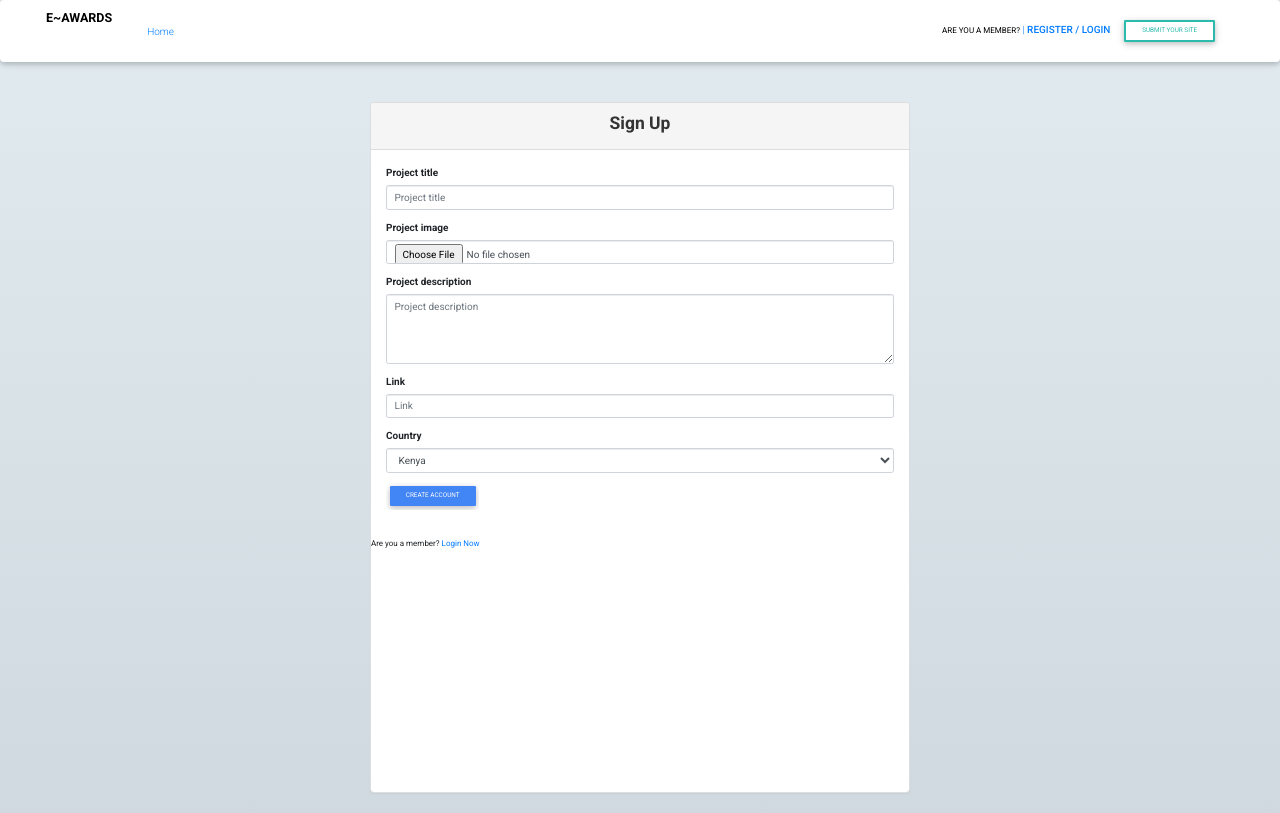
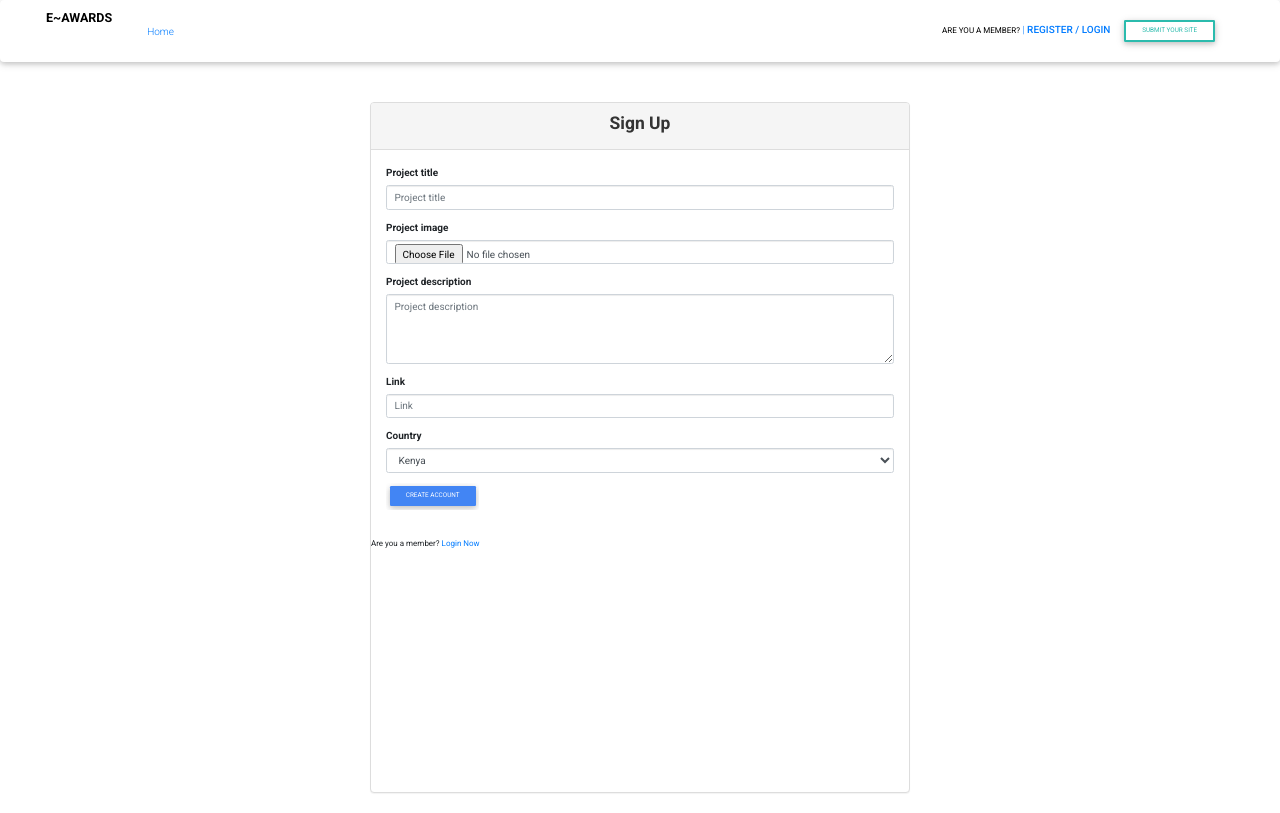
Before and after one commit to jusinam/Ev-Awards, a Django app: template templates/registration/registration_form.html in a window 1280 px wide. Run offline with Django 3.2, Linux system fonts and the light colour scheme; the template is opened without the code that fills it: values that come from a table or form of the project are taken from there, others are empty; some libraries are stand-ins or nearby versions.

Commit message:
modify body class

```diff
--- a/templates/registration/base.html
+++ b/templates/registration/base.html
@@ -39,7 +39,7 @@
 
 </head>
 
-<body class="heavy-rain-gradient ">
+<body  >
   {% include "navbar.html" %}
 
   {% block content %}
```
